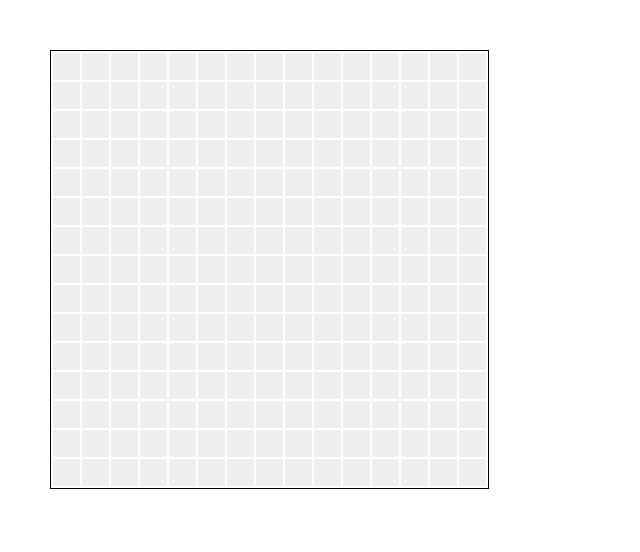
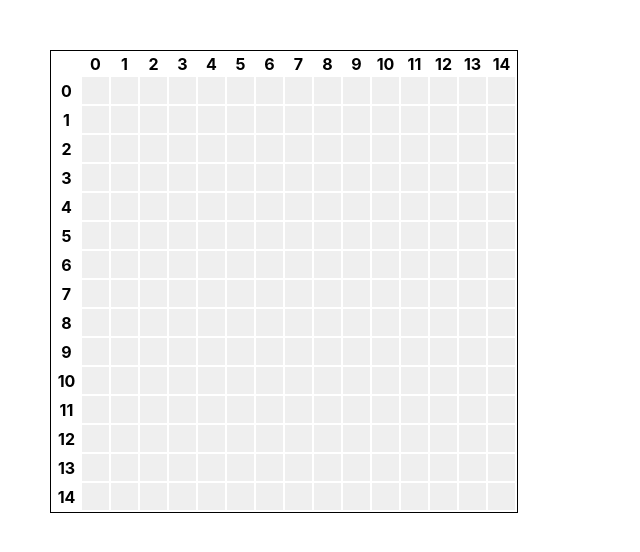
Before and after one commit to JNotelddim/coordinate-plotter, a React (Create React App) app: page / in a window 1280 px wide. Shown: the top 552 px of the page, without its empty margins (0-640 px from the left). Built offline with nearby package versions, Linux system fonts and the light colour scheme.

Commit message:
Add index headers to rows and columns

```diff
--- a/src/comp/Grid.tsx
+++ b/src/comp/Grid.tsx
@@ -20,6 +20,11 @@ const Table = styled.table`
             height: ${cellHeight}px;
             width: ${cellHeight}px;
             text-align: center;
+        }
+
+        td.row-header {
+            background-color: #fff;
+            font-weight: bold;
         }
     }
 `
@@ -50,12 +55,18 @@ class Grid extends Component<IGrid> {
             <div className="grid">
                 <Table>
                     <thead>
-
+                        <th></th>
+                        {
+                            this.rows[0].cells.map((cell, j) =>
+                                <th>{j}</th>
+                            )
+                        }
                     </thead>
 
                     <tbody>
                         {this.rows.map((row, i) =>
                             <tr key={i}>
+                                <td className="row-header">{i}</td>
                                 {row.cells.map((cell, j) =>
                                     <Cell key={j} value={""}></Cell>
                                 )}
```
